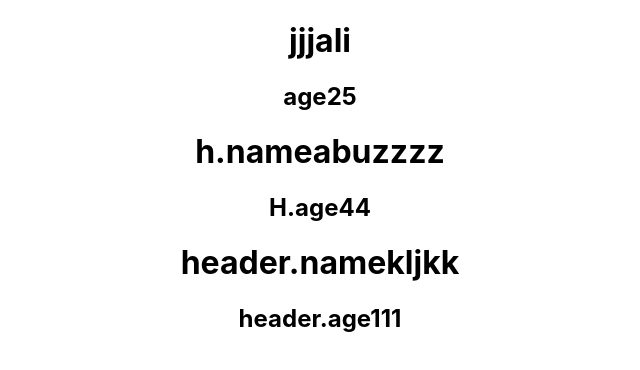
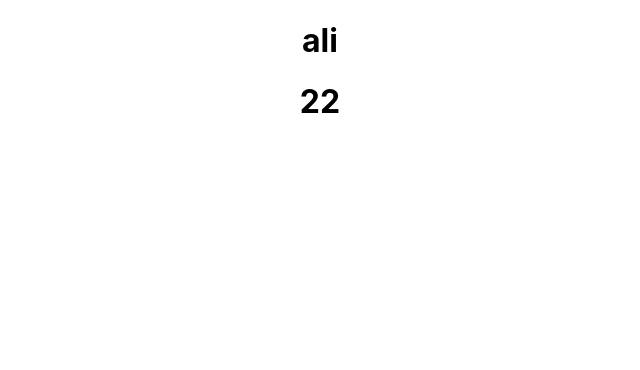
Before and after one commit to syedAliibrahim/proptypes, a React (Create React App) app: page / in a window 1280 px wide. Shown: the top 370 px of the page, without its empty margins (320-960 px from the left). Built offline with nearby package versions, Linux system fonts and the light colour scheme.

Commit message:
destructuring

```diff
--- a/src/App.js
+++ b/src/App.js
@@ -1,16 +1,18 @@
-import logo from './logo.svg';
+// import logo from './logo.svg';
 import './App.css';
 import Props from './components/props';
 import Home from './components/home';
-import Header from './components/header'
+import Header from './components/header';
+import Customer from './components/customer';
 
 function App() {
-  let a = "abuzzzz"
+  // let a = "abuzzzz"
   return (
     <div className="App">
-   <Props name="ali" age={25}/>
+   {/* <Props name="ali" age={25}/>
    <Home name={a} age={44}/>
-   <Header name="kljkk" age={111} />
+   <Header name="kljkk" age={111} /> */}
+   <Customer name="ali" age={22}/>
     </div>
   );
 }
--- /dev/null
+++ b/src/components/customer.js
@@ -0,0 +1,12 @@
+import React from 'react'
+
+function customer({name ,age}) {
+  return (
+    <div>
+        <h1>{name}</h1>
+        <h1>{age}</h1>
+    </div>
+  )
+}
+
+export default customer
--- a/src/components/home.js
+++ b/src/components/home.js
@@ -2,8 +2,8 @@ import React from 'react'
 
 function home(props) {
   return (
-    <div><h1>h.name{props.name}</h1>
-    <h2>H.age{props.age}</h2>
+    <div><h1>{props.name}</h1>
+    <h2>{props.age}</h2>
     </div>
   )
 }
```
